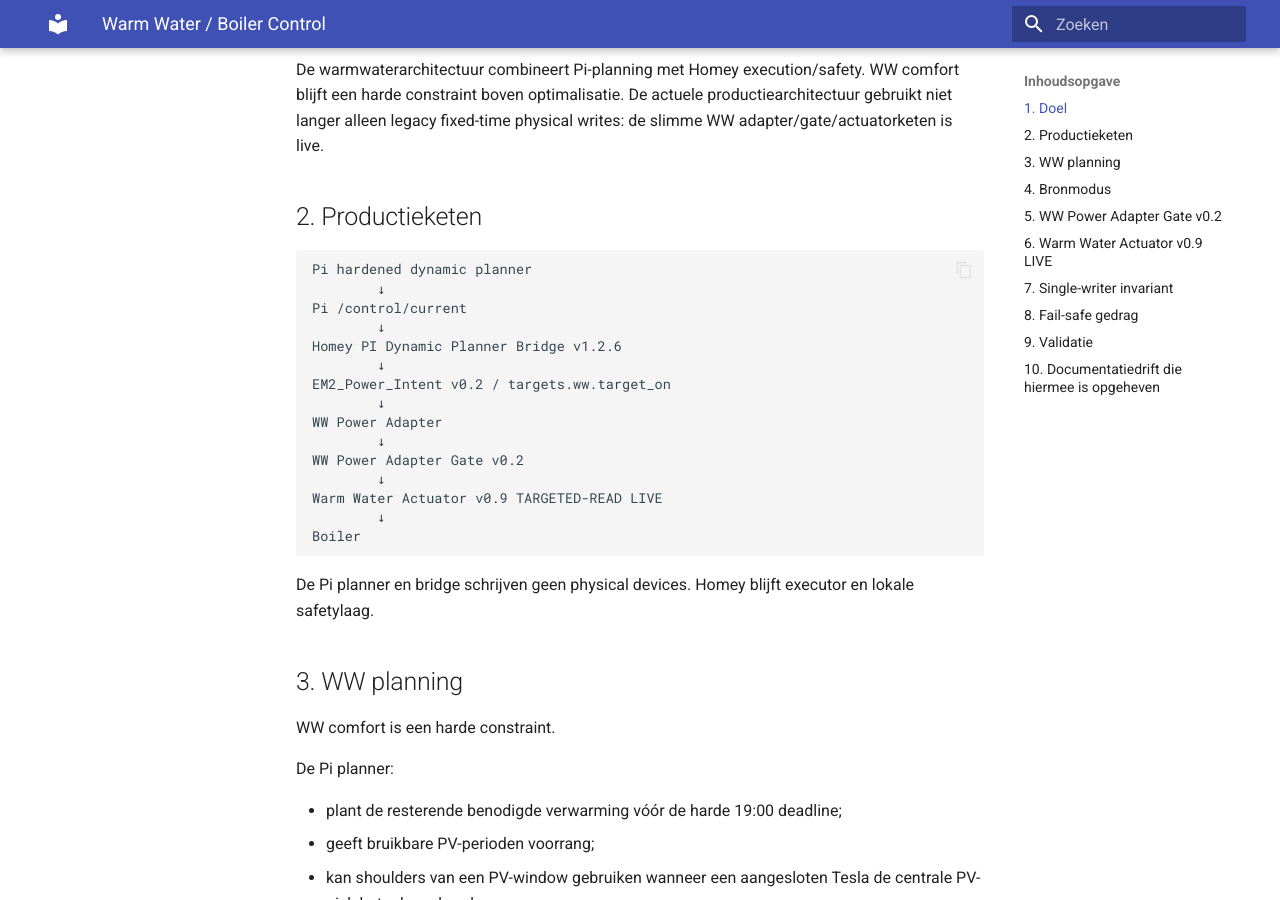
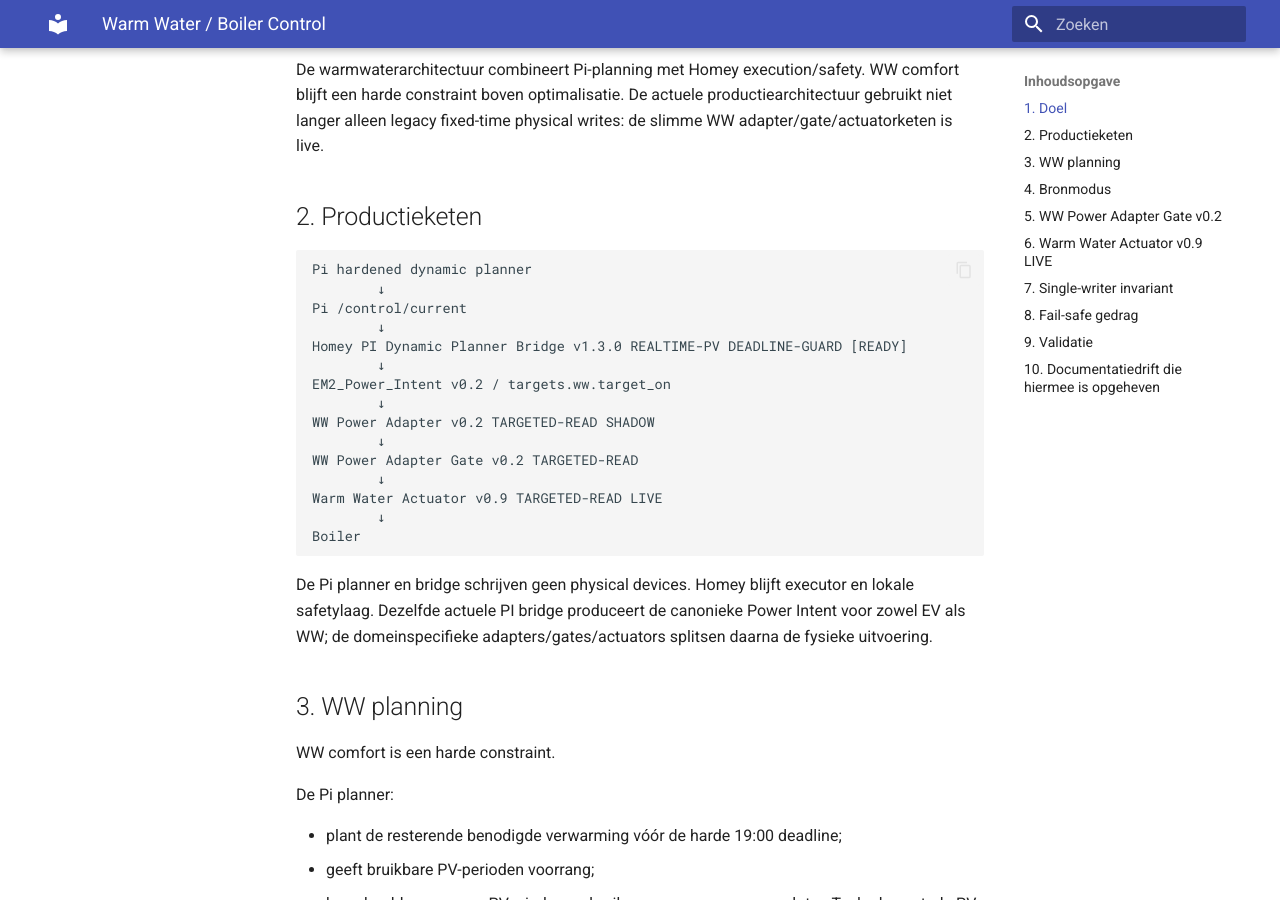
Before and after one commit to OnsKasteeltje/homey-energy-manual, an MkDocs documentation site: the page built from docs/software-architecture/components/boiler.md, in a window 1280 px wide and 900 px high, scrolled down 222 px. Built offline with MkDocs 1.6.1 and Material for MkDocs 9.7.7, drawn with Linux system fonts in a browser that asks for light colours; some of the changed text lies outside the part shown.

Commit message:
Align WW documentation with live PI bridge

````diff
--- a/docs/software-architecture/components/boiler.md
+++ b/docs/software-architecture/components/boiler.md
@@ -25,20 +26,20 @@
         ↓
 Pi /control/current
         ↓
-Homey PI Dynamic Planner Bridge v1.2.6
+Homey PI Dynamic Planner Bridge v1.3.0 REALTIME-PV DEADLINE-GUARD [READY]
         ↓
 EM2_Power_Intent v0.2 / targets.ww.target_on
         ↓
-WW Power Adapter
+WW Power Adapter v0.2 TARGETED-READ SHADOW
         ↓
-WW Power Adapter Gate v0.2
+WW Power Adapter Gate v0.2 TARGETED-READ
         ↓
 Warm Water Actuator v0.9 TARGETED-READ LIVE
         ↓
 Boiler
 ```
 
-De Pi planner en bridge schrijven geen physical devices. Homey blijft executor en lokale safetylaag.
+De Pi planner en bridge schrijven geen physical devices. Homey blijft executor en lokale safetylaag. Dezelfde actuele PI bridge produceert de canonieke Power Intent voor zowel EV als WW; de domeinspecifieke adapters/gates/actuators splitsen daarna de fysieke uitvoering.
 
 ## 3. WW planning
 
@@ -162,6 +163,8 @@
 
 Resultaat: **Pi → Homey → boiler ON en OFF beide PASS.**
 
+Op 13 september 2026 is de actieve Homey flow inventory opnieuw gecontroleerd. Daarin staan de actuele PI Dynamic Planner Bridge v1.3.0, WW Power Adapter v0.2, WW Power Adapter Gate v0.2 en Warm Water Actuator v0.9 als de productiecomponenten van deze keten.
+
 ## 10. Documentatiedrift die hiermee is opgeheven
 
 Het eerdere model waarin smart WW control uitsluitend SHADOW was en fysieke writes alleen via 10:00/19:00 fixed-time flows liepen, is niet meer de actuele productiearchitectuur. De live v0.9 actuator en WW gate zijn nu leidend voor de slimme controlketen.
````
Also changed, not shown: other parts of docs/software-architecture/components/boiler.md (+2 -1 lines).
